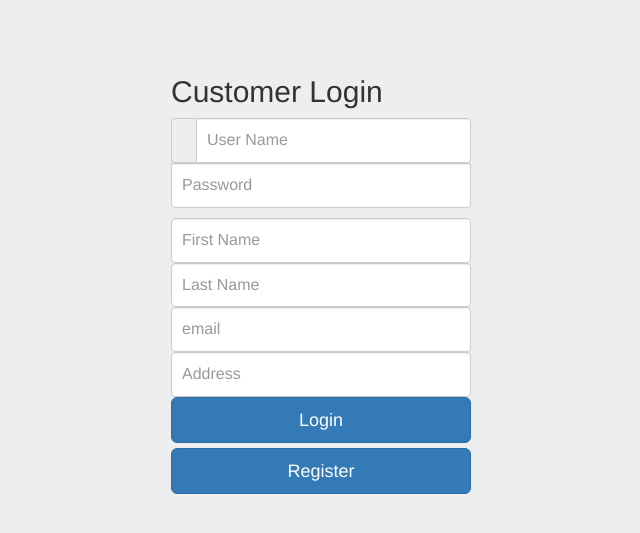
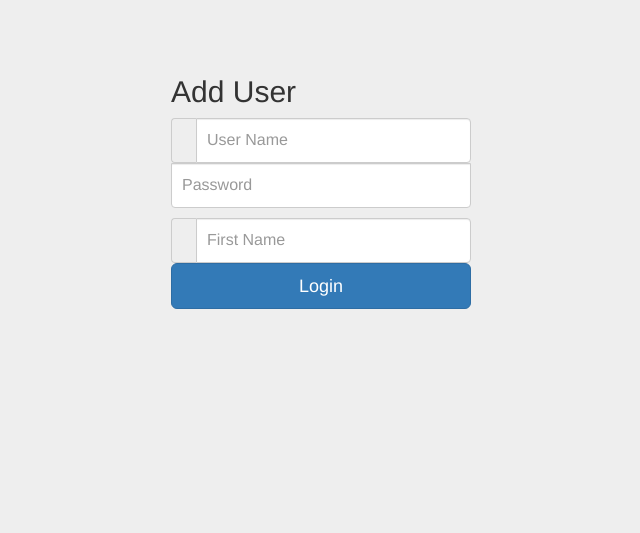
Before and after one commit to jarvey16018/DatabaseWinter2018, a PHP site: page /register.php in a window 1280 px wide. Shown: the top 533 px of the page, without its empty margins (319-959 px from the left). Run offline with PHP 8.4, Linux system fonts and the light colour scheme.

Commit message:
update of Hello

```diff
--- a/register copy.php
+++ b/register copy.php
@@ -49,7 +49,10 @@ if(isset($_POST) & !empty($_POST)){
 	     </div>
 	      <label for="inputPassword" class="sr-only">Password</label>
          <input type="password" name="password" id="inputPassword" class="form-control" placeholder="Password" required>
-         <input type="text" name="firstName" class="form-control" placeholder="First Name" required>
+           <div class="input-group">
+	         <span class="input-group-addon" id="basic-addon1"></span>
+	         <input type="text" name="firstName" class="form-control" placeholder="First Name" required>
+	     </div>
          <button class="btn btn-lg btn-primary btn-block" type="submit">Login</button>
          </form>
       <div>
--- a/register.php
+++ b/register.php
@@ -1,18 +1,15 @@
 <?php
 
 session_start();
-require_once('connection4.php');
+require_once('connection.php');
+
 
 
 if(isset($_POST) & !empty($_POST)){
  	$username = mysqli_real_escape_string($connection, $_POST['username']);
  	$password = md5($_POST['password']);
- 	$firstName = mysqli_real_escape_string($connection, $_POST['firstName']);
- 	$lastName = mysqli_real_escape_string($connection, $_POST['lastName']);
- 	$email = mysqli_real_escape_string($connection, $_POST['email']);
- 	$Address = mysqli_real_escape_string($connection, $_POST['Address']);
 
- 	$sql = "INSERT INTO `Customers` (username, password, firstName, lastName, email, Address) VALUES ('$username', '$password', '$firstName', '$lastName', '$email', '$Address')";
+ 	$sql = "INSERT INTO `login` (username, password) VALUES ('$username', '$password')";
  	$result3 = mysqli_query($connection, $sql);
  	if($result3){
  		$smsg3 =  "User Added";
@@ -42,22 +39,21 @@ if(isset($_POST) & !empty($_POST)){
 	  <div class="container">
 	  	 <?php if(isset($smsg3)){?><div class="alert alert-success" role="alert"> <?php echo $smsg3; ?> </div>
 	  	 <?php } ?>
-	  	 <?php if(isset($fmsg3)){?><div class="alert alert-danger" role="alert"`> <?php echo $fmsg3; ?> </div>
+	  	 <?php if(isset($fmsg3)){?><div class="alert alert-danger" role="alert"> <?php echo $fmsg3; ?> </div>
 	  	 <?php } ?>
      	 <form class="form-signin" method="POST">
-         <h2 class="form-signin-heading">Customer Login</h2>
+         <h2 class="form-signin-heading">Add User</h2>
          <div class="input-group">
 	         <span class="input-group-addon" id="basic-addon1"></span>
 	         <input type="text" name="username" class="form-control" placeholder="User Name" required>
 	     </div>
 	      <label for="inputPassword" class="sr-only">Password</label>
          <input type="password" name="password" id="inputPassword" class="form-control" placeholder="Password" required>
-         <input type="text" name="firstName" class="form-control" placeholder="First Name" required>
-         <input type="text" name="lastName" class="form-control" placeholder="Last Name" required>
-         <input type="text" name="email" class="form-control" placeholder="email" required>
-         <input type="text" name="Address" class="form-control" placeholder="Address" required>
+           <div class="input-group">
+	         <span class="input-group-addon" id="basic-addon1"></span>
+	         <input type="text" name="firstName" class="form-control" placeholder="First Name" required>
+	     </div>
          <button class="btn btn-lg btn-primary btn-block" type="submit">Login</button>
-         <a class="btn btn-lg btn-primary btn-block" href="register.php">Register</a>
          </form>
       <div>
 </body>
```
